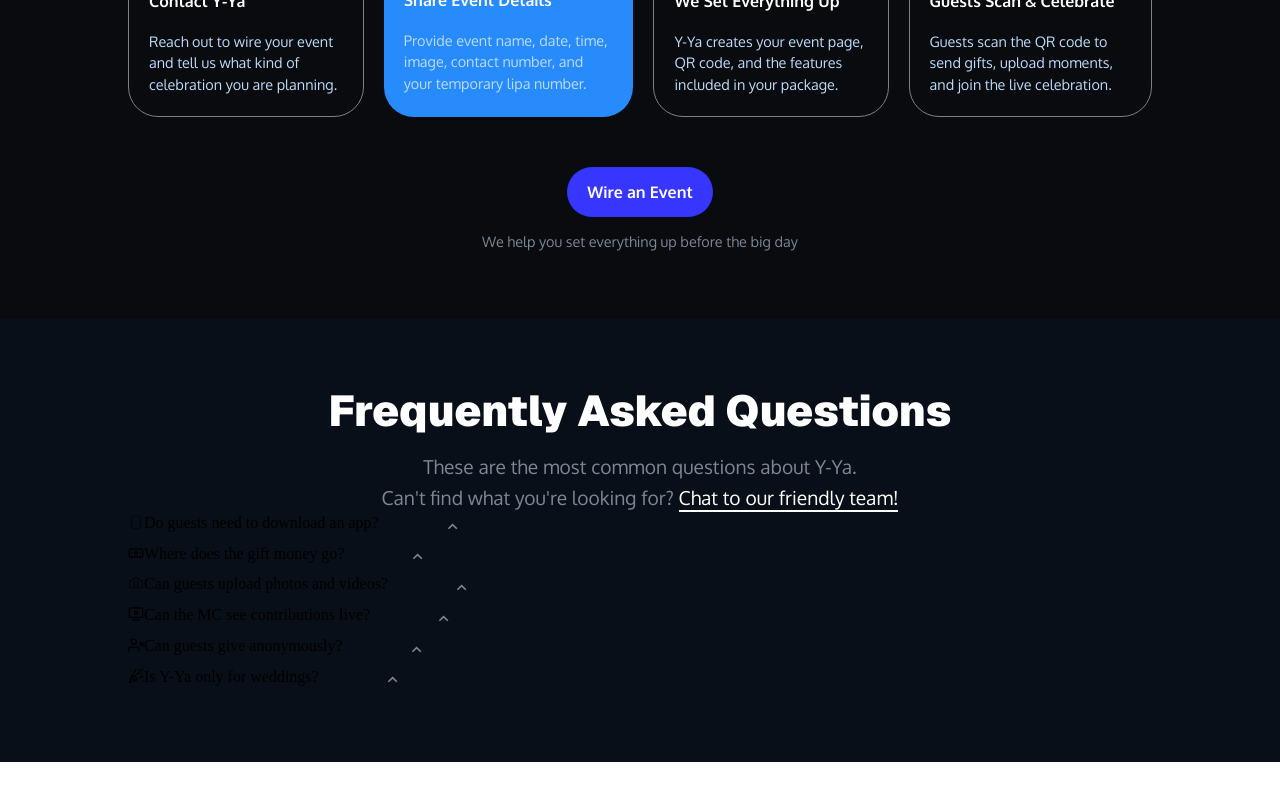
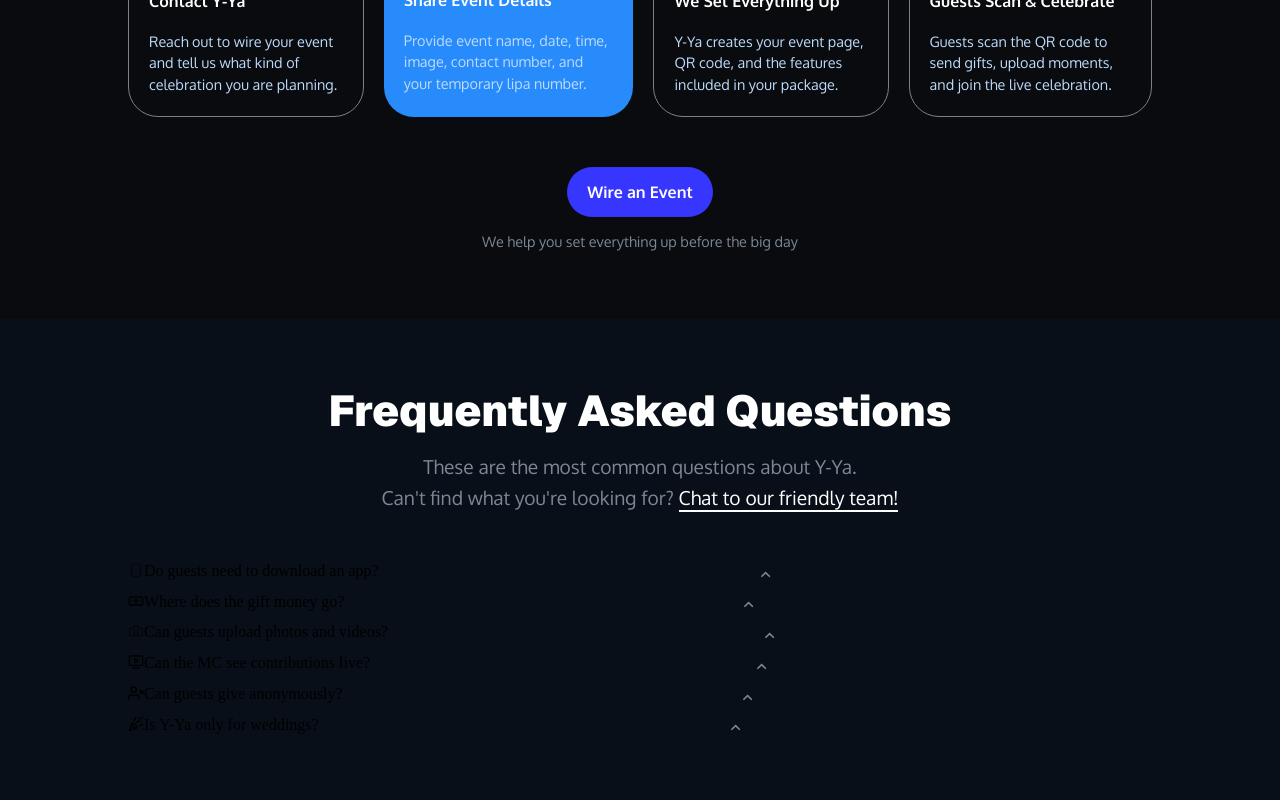
Before and after one commit to Sumally007/wedding-app, a React (Vite) app: page / in a window 1280 px wide. Shown: the part 2539-3339 px from the top of the page. Before the commit the page ends 3301 px from the top, so only its background shows below. Built offline with nearby package versions, Linux system fonts and the light colour scheme.

Commit message:
styling accordion card

```diff
--- a/src/Accordion/Accordion.css
+++ b/src/Accordion/Accordion.css
@@ -29,10 +29,35 @@
     border-bottom: 2px solid #fff;
 }
 
+.accordion-card-container {
+    /*
+    width: 75%; */
+    width: 100%;
+    margin-top: 3rem;
+}
+
+.accordion-card {
+    width: 100%;
+    display: flex;
+    flex-direction: column;
+    align-items: center;
+    /* margin-top: 30px;
+    display: flex;
+
+    */
+}
+
 .header-accordion {
     display: flex;
+    width: 100%;
 }
 
+
 .icon-toogle {
-    align-self: flex-end;
+    flex: 1;
 }
+
+.content-accordion .card-info {
+    text-align: start;
+    margin: 0;
+}
--- a/src/Accordion/Accordion.jsx
+++ b/src/Accordion/Accordion.jsx
@@ -10,9 +10,11 @@
                 <h1>Frequently Asked Questions</h1>
                 <p>These are the most common questions about Y-Ya.</p>
                 <p>Can't find what you're looking for? <span>Chat to our friendly team!</span></p>
-                {AccordionData.map(({ title, content, icon, id }) => (
-                    <AccordionComponet title={title} content={content} id={id} icon={icon} />
-                ))}
+                <div className="accordion-card-container">
+                    {AccordionData.map(({ title, content, icon, id }) => (
+                        <AccordionComponet title={title} content={content} id={id} icon={icon} />
+                    ))}
+                </div>
             </div>
         </section>
     )
@@ -22,7 +24,7 @@
     const [isActive, setIsActive] = useState(false);
     const Icon = icon;
 
-    return <section className='accordion-card' key={id}>
+    return <div className='accordion-card' key={id}>
         <div className="header-accordion" onClick={() => setIsActive(!isActive)}>
             <div><Icon /></div>
             <div>{title}</div>
@@ -32,7 +34,7 @@
         <div className="content-accordion">
             {isActive && <p className='card-info'>{content}</p>}
         </div>
-    </section>
+    </div>
 }
 
 export default Accordion
```
